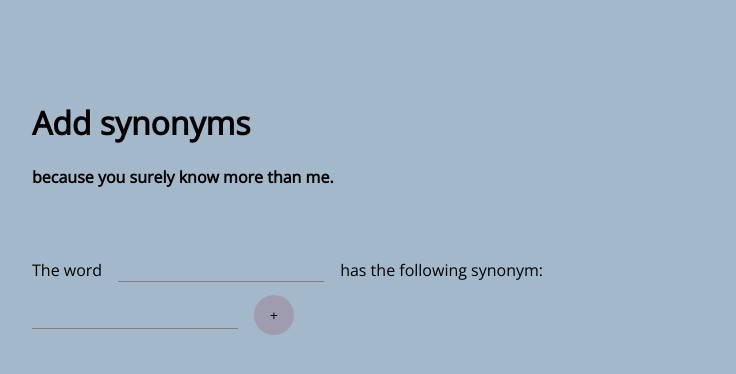
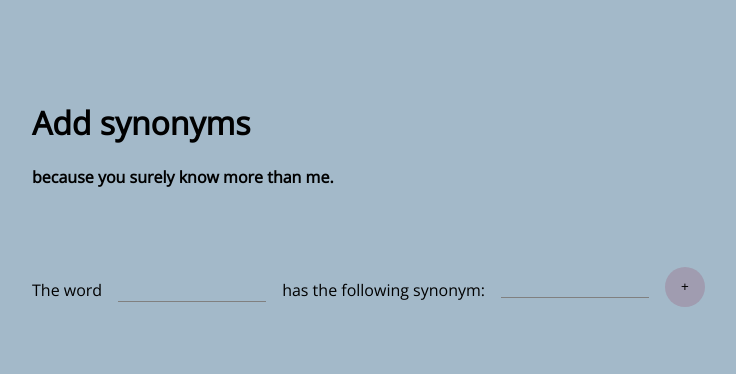
Before and after one commit to blondieboi/synonym, a React (Create React App) app in the folder ui/: page /contribute in a window 1280 px wide. Shown: the top 374 px of the page, without its empty margins (208-944 px from the left). Built offline with nearby package versions, Linux system fonts and the light colour scheme.

Commit message:
styling done

```diff
--- a/ui/src/Components/ContributeInput.jsx
+++ b/ui/src/Components/ContributeInput.jsx
@@ -85,7 +85,7 @@ const ContributeInput = () => {
 
 	return (
 		<div>
-			<div className="view-content">
+			<div className="view-content a">
 				<div className="term-bar">
 					<p>The word</p>
 					<input
@@ -97,11 +97,8 @@ const ContributeInput = () => {
 					<p>
 						has the following {synonyms.length > 0 ? "synonyms" : "synonym"}:
 					</p>
-				</div>
 
-				{synonymList}
-				<div className="synonym-bar">
-					{synonyms.length > 0 ? <p>and</p> : ""}
+					<div>
 						<input
 							type="text"
 							onKeyDown={e => (e.keyCode === 13 ? addSynonym() : undefined)}
@@ -114,6 +111,9 @@ const ContributeInput = () => {
 						</button>
 					</div>
 				</div>
+				{synonymList}
+			</div>
+
 			{synonyms.length > 0 ? (
 				<button
 					disabled={synonym === "" ? false : true}
--- a/ui/src/Styles/AddView.scss
+++ b/ui/src/Styles/AddView.scss
@@ -9,6 +9,7 @@
 .term-bar {
 	display: flex;
 	align-items: center;
+	margin-top: 1em;
 
 	@media (max-width: 800px) {
 		flex-direction: column;
@@ -21,17 +22,8 @@
 		margin-right: 1em;
 		margin-top: 1em;
 	}
-}
 
-.synonym-bar {
-	display: flex;
-	align-items: center;
-
-	p,
-	input,
-	button {
-		margin: 0;
-		margin-right: 1em;
-		margin-top: 1em;
+	input {
+		width: 9em;
 	}
 }
```
Lines whose indentation alone changed are shown as unchanged.
